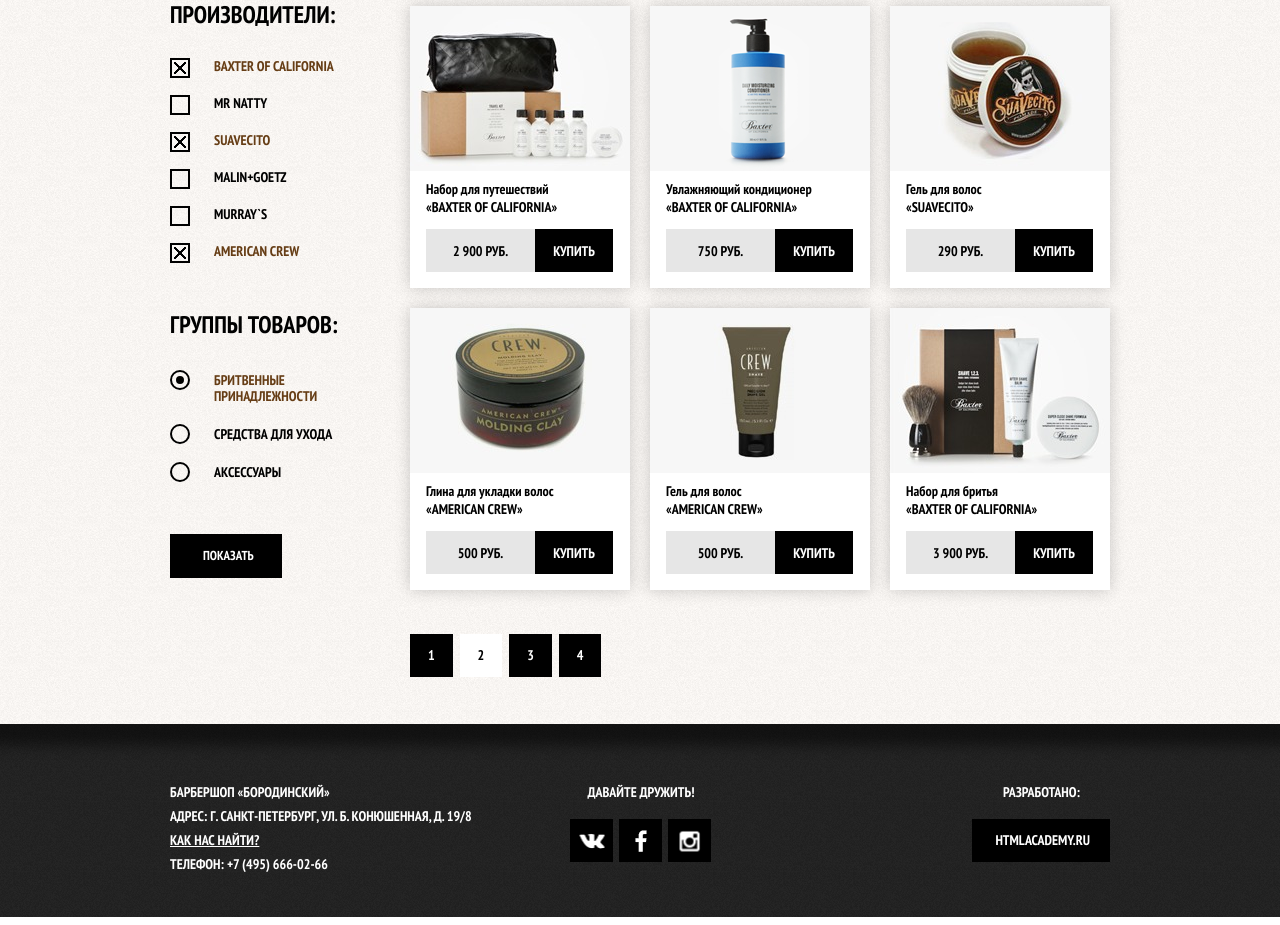
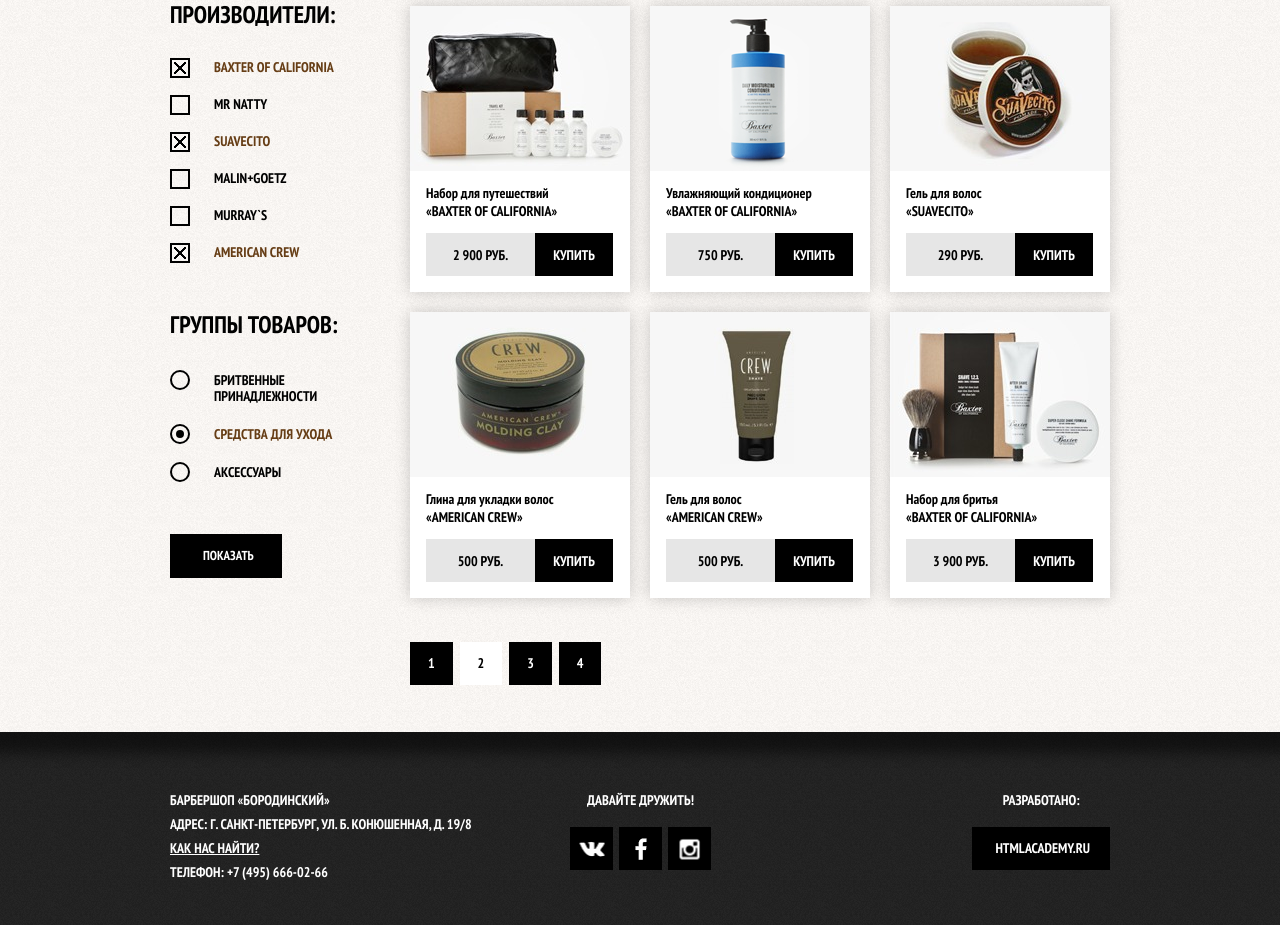
Before and after one commit to stan-devproject/barbershop-id85318, a plain HTML site: page catalog.html in a window 1280 px wide. Shown: the part 252-1177 px from the top of the page. Drawn offline with Linux system fonts and the light colour scheme.

Commit message:
Исправления #10, #11, #12

```diff
--- a/catalog.html
+++ b/catalog.html
@@ -85,11 +85,11 @@
               <fieldset class="filters-list-radio">
                 <h2 class="filters-title">Группы товаров:</h2>
                 <div>
-                  <input type="radio" name="filter-group" id="filter-g1" value="1" checked>
+                  <input type="radio" name="filter-group" id="filter-g1" value="1">
                   <label for="filter-g1">Бритвенные<br />принадлежности</label>
                 </div>
                 <div>
-                  <input type="radio" name="filter-group" id="filter-g2" value="2">
+                  <input type="radio" name="filter-group" id="filter-g2" value="2" checked>
                   <label for="filter-g2">Средства для ухода</label>
                 </div>
                 <div>
@@ -191,7 +191,7 @@
         <!-- end footer-contacts -->
         <section class="footer-social">
           <p>Давайте дружить!</p>
-          <div class="social-block">
+          <div class="social-icons">
             <a href="#" class="social-btn"><i class="icon-vk"></i></a>
             <a href="#" class="social-btn"><i class="icon-fb"></i></a>
             <a href="#" class="social-btn"><i class="icon-im"></i></a>
--- a/css/style.css
+++ b/css/style.css
@@ -5,6 +5,7 @@
     line-height: 24px;
 
     text-transform: uppercase;
+    min-width: 960px;
 
     color: black;
 }
@@ -48,6 +49,8 @@
 .container {
     width: 940px;
     margin: 0 auto;
+    padding: 0 10px;
+
 }
 
 .clearfix::after {
@@ -265,7 +268,7 @@
 .filters-list-checkbox,
 .filters-list-radio {
     font-size: 14px;
-    line-height: 14px;
+    line-height: 17px;
 
     margin: 0;
     padding: 0;
@@ -279,7 +282,7 @@
 }
 
 .filters-list-checkbox div {
-    margin-bottom: 23px;
+    margin-bottom: 20px;
 }
 
 .filters-list-checkbox .filters-title {
@@ -497,7 +500,7 @@
 
 .item-image {
     display: block;
-    margin-bottom: 9px;
+    margin-bottom: 13px;
 }
 
 .item-image img {
@@ -638,7 +641,8 @@
 .footer-contacts {
     float: left;
 
-    width: 351px;
+    width: 320px;
+    margin-right: 80px;
 }
 
 /* Это я инициативу проявил*/
@@ -651,24 +655,20 @@
 .footer-social {
     float: left;
 
-    width: 240px;
-
-    text-align: center;
+    max-width: 320px;
 }
 
 .footer-social p {
     margin: 0;
     margin-bottom: 15px;
     padding: 0;
+
+    text-align: center;
 }
 
-/* Как вообще лучше разметить социальный блок?*/
-.social-block {
+.social-icons {
     font-size: 0;
     line-height: 0;
-    /* Для Pixel-perfect)*/
-
-    margin-left: 5px;
 }
 
 .social-btn {
@@ -690,6 +690,10 @@
     /* Допустимо ли использование этого для прогрессивного улучшения?*/
     /*text-indent: -9999px;*/
     /**/
+}
+
+.social-btn:last-child {
+  margin-right: 0;
 }
 
 .social-btn:hover {
@@ -770,18 +774,15 @@
 .footer-copyright {
     float: right;
 
-    width: 250px;
-
-    text-align: right;
+    max-width: 220px;
 }
 
 .footer-copyright p {
     margin: 0;
     margin-bottom: 15px;
     padding: 0;
-    padding-right: 30px;
 
-    text-align: right;
+    text-align: center;
 }
 
 .footer-copyright .copyright-link {
```
Also changed, not shown: catalog-item.html (+6 -6 lines).
